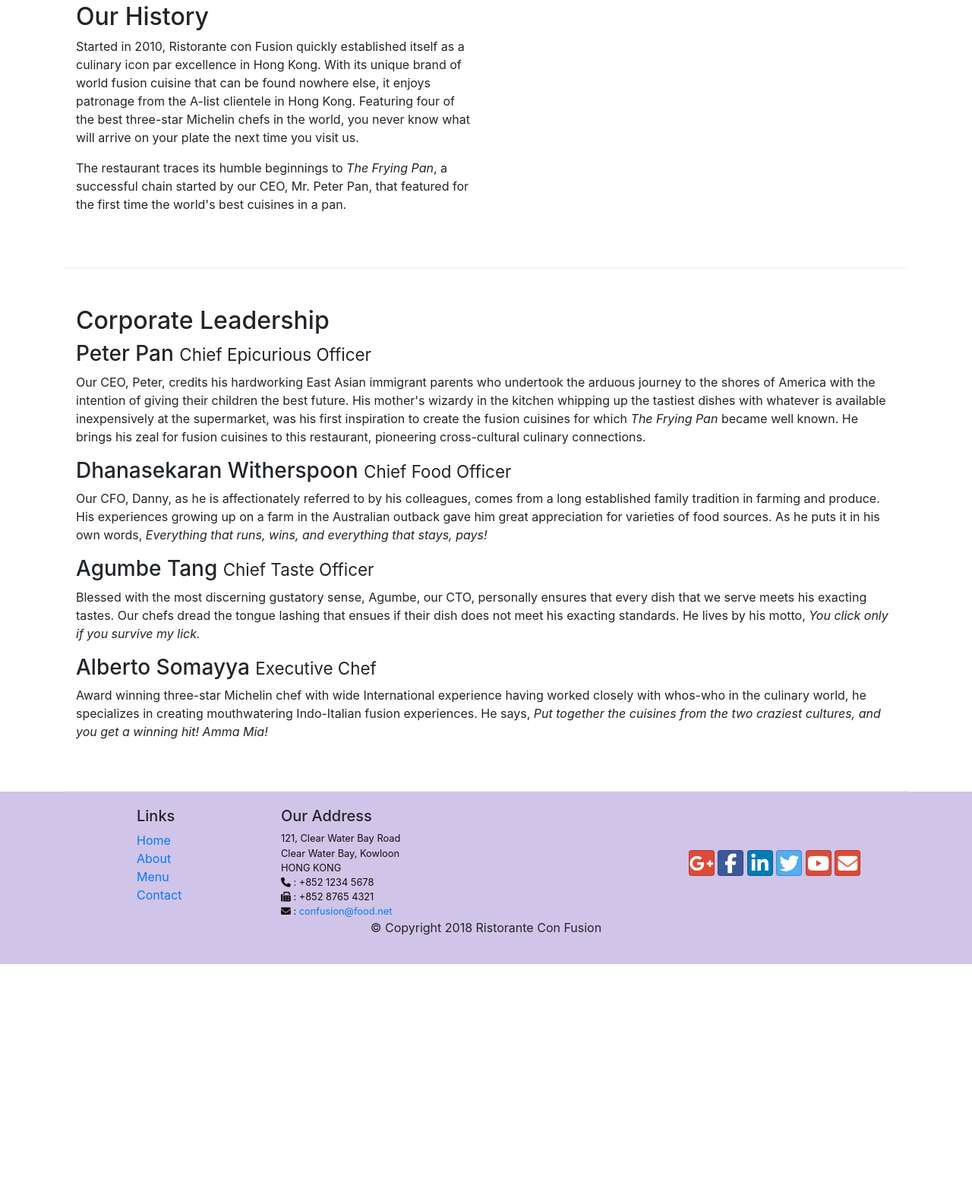
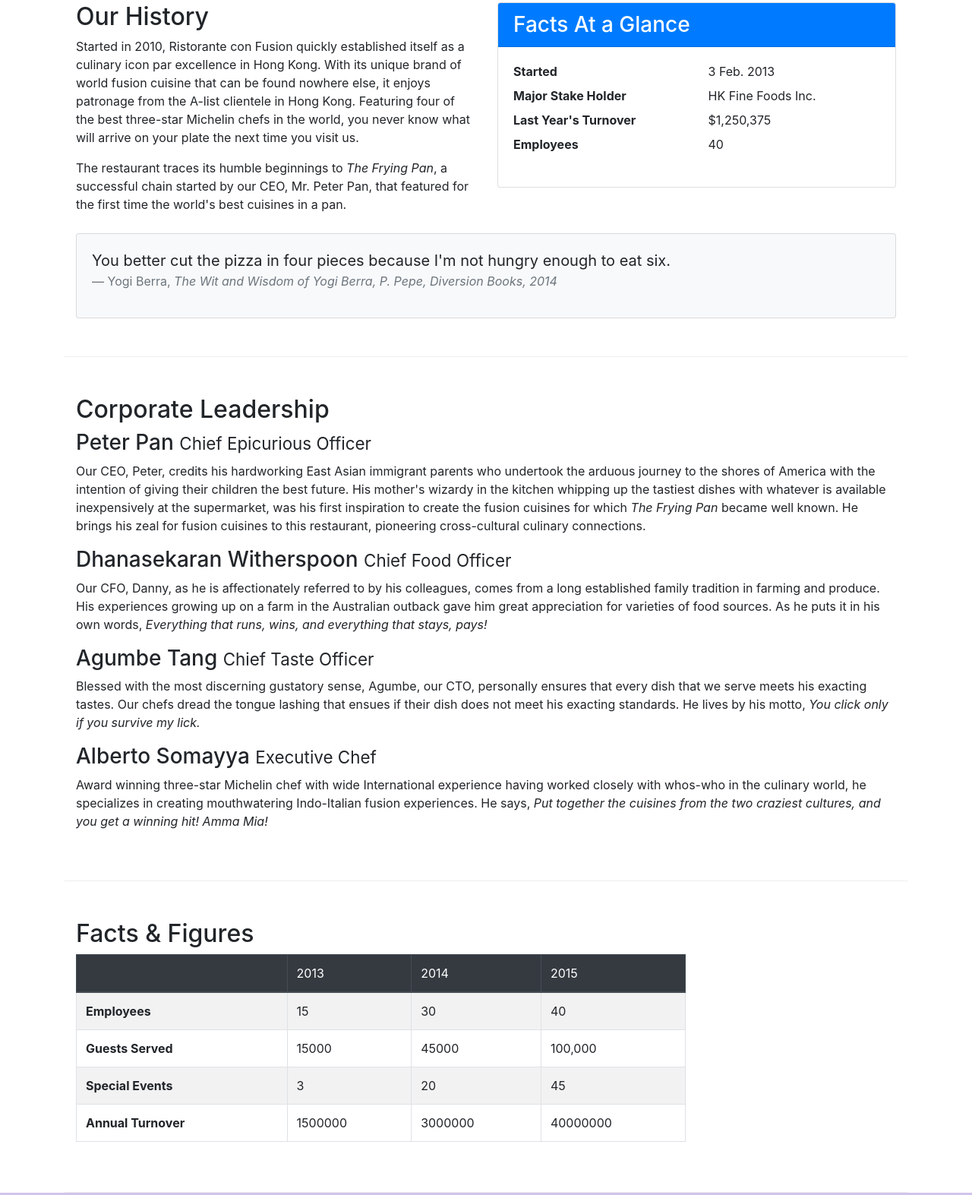
Before and after one commit to Venkat-juju/conFusion, a website: page aboutus.html in a window 1280 px wide. Shown: the part 512-2085 px from the top of the page at 76% size. Before the commit the page ends 1781 px from the top, so only its background shows below. Drawn offline with nearby package versions, Linux system fonts and the light colour scheme.

Commit message:
Tables and Cards

```diff
--- a/aboutus.html
+++ b/aboutus.html
@@ -67,7 +67,34 @@
                 <p>Started in 2010, Ristorante con Fusion quickly established itself as a culinary icon par excellence in Hong Kong. With its unique brand of world fusion cuisine that can be found nowhere else, it enjoys patronage from the A-list clientele in Hong Kong.  Featuring four of the best three-star Michelin chefs in the world, you never know what will arrive on your plate the next time you visit us.</p>
                 <p>The restaurant traces its humble beginnings to <em>The Frying Pan</em>, a successful chain started by our CEO, Mr. Peter Pan, that featured for the first time the world's best cuisines in a pan.</p>
             </div>
-            <div class="col">
+            <div class="col-sm">
+                <div class="card">
+                    <h3 class="card-header bg-primary text-white">Facts At a Glance</h3>
+                    <div class="card-body">
+                        <dl class="row">
+                            <dt class="col-6">Started</dt>
+                            <dd class="col-6">3 Feb. 2013</dd>
+                            <dt class="col-6">Major Stake Holder</dt>
+                            <dd class="col-6">HK Fine Foods Inc.</dd>
+                            <dt class="col-6">Last Year's Turnover</dt>
+                            <dd class="col-6">$1,250,375</dd>
+                            <dt class="col-6">Employees</dt>
+                            <dd class="col-6">40</dd>
+                        </dl>
+                    </div>
+                </div>
+            </div>
+            <div class="col-12" id="card">
+                <div class="card card-body bg-light">
+                    <blockquote class="blockquote">
+                        <p class="mb-0">You better cut the pizza in four pieces because
+                            I'm not hungry enough to eat six.</p>
+                        <footer class="blockquote-footer">Yogi Berra,
+                            <cite title="Source Title">The Wit and Wisdom of Yogi Berra,
+                            P. Pepe, Diversion Books, 2014</cite>
+                        </footer>
+                    </blockquote>
+                </div>
             </div>
         </div>
 
@@ -84,6 +111,51 @@
                 <h3>Alberto Somayya <small>Executive Chef</small></h3>
                 <p class="d-none d-sm-block">Award winning three-star Michelin chef with wide International experience having worked closely with whos-who in the culinary world, he specializes in creating mouthwatering Indo-Italian fusion experiences. He says, <em>Put together the cuisines from the two craziest cultures, and you get a winning hit! Amma Mia!</em></p>
             </div>
+       </div>
+
+       <div class="row row-content">
+           <div class="col-12 col-sm-9">
+               <h2>Facts & Figures</h2>
+               <div class="table-responsive">
+                   <table class="table table-striped table-bordered table-hover">
+                       <thead class="table-dark">
+                           <tr>
+                               <td>&nbsp;</td>
+                               <td>2013</td>
+                               <td>2014</td>
+                               <td>2015</td>
+                           </tr>
+                       </thead>
+                       <tbody>
+                           <tr>
+                               <th>Employees</th>
+                               <td>15</td>
+                               <td>30</td>
+                               <td>40</td>
+                           </tr>
+                           <tr>
+                               <th>Guests Served</th>
+                               <td>15000</td>
+                               <td>45000</td>
+                               <td>100,000</td>
+                           </tr>
+                           <tr>
+                               <th>Special Events</th>
+                               <td>3</td>
+                               <td>20</td>
+                               <td>45</td>
+                           </tr>
+                           <tr>
+                               <th>Annual Turnover</th>
+                               <td>1500000</td>
+                               <td>3000000</td>
+                               <td>40000000</td>
+                           </tr>
+                       </tbody>
+                   </table>
+               </div>
+           </div>
+           <div class="col-12 col-sm-3"></div>
        </div>
 
     </div>
--- a/css/styles.css
+++ b/css/styles.css
@@ -37,3 +37,7 @@
 .navbar-dark {
 	background-color: #512DA8;
 }
+
+#card {
+	margin-top: 10px;
+}
```
Also changed, not shown: contactus.html (+7 -1 lines).
